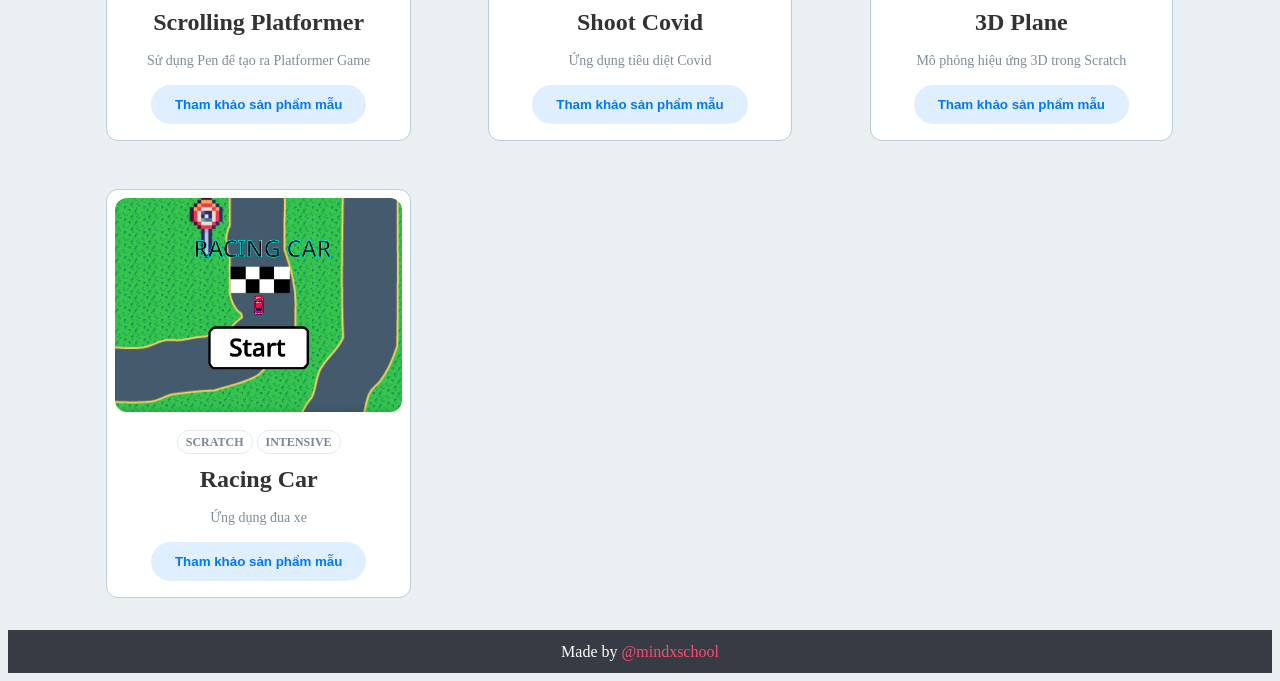
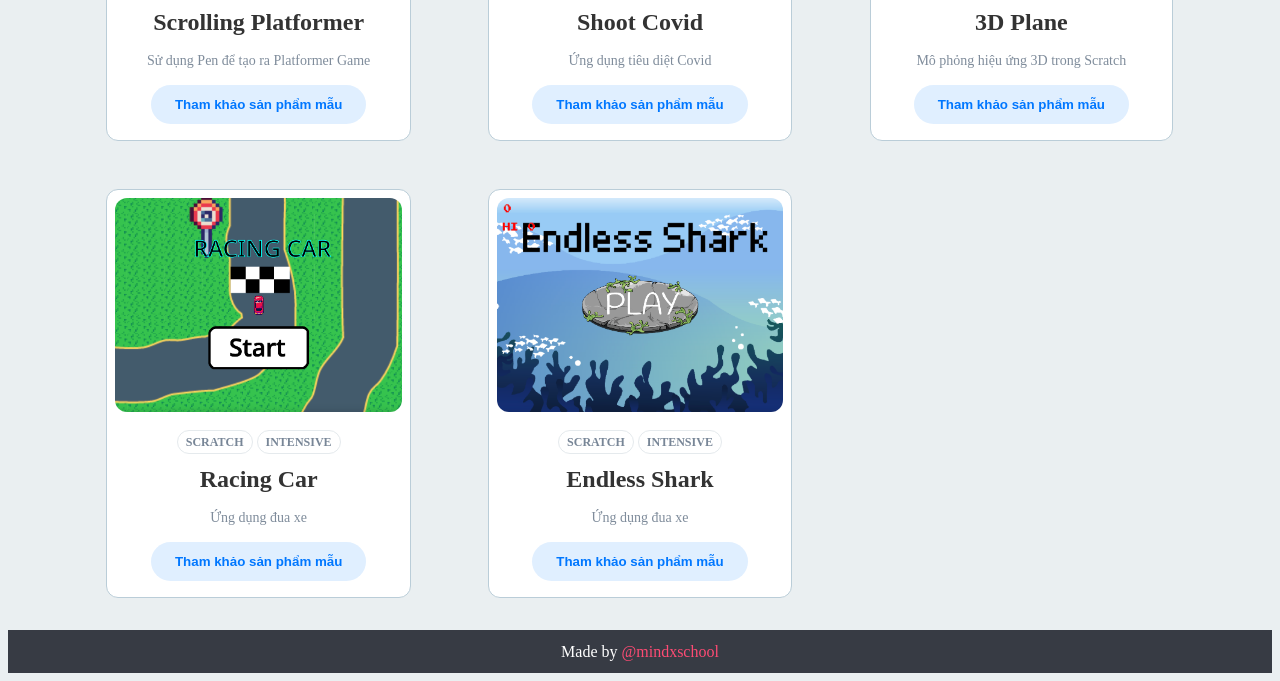
Before and after one commit to mindxDoc/AI, a plain HTML site: page index.html in a window 1280 px wide. Shown: the part 595-1276 px from the top of the page. Drawn offline with Linux system fonts and the light colour scheme.

Commit message:
Update index.html
New game Endless Shark

```diff
--- a/index.html
+++ b/index.html
@@ -345,6 +345,36 @@
           </div>
         </div>
 
+
+        <div id="container">
+          <!-- A div with card class for the card  -->
+          <div class="card">
+            <img
+              src="./Lesson_EndlessShark/endless-shark.png"
+              alt="Scratch Intensive"
+            />
+
+            <!-- A div with card__details class to hold the details in the card  -->
+            <div class="card__details">
+              <!-- Span with tag class for the tag -->
+              <span class="tag">SCRATCH</span>
+
+              <span class="tag">INTENSIVE</span>
+
+              <!-- A div with name class for the name of the card -->
+              <div class="name">Endless Shark</div>
+
+              <p>
+                Ứng dụng đua xe
+              </p>
+
+              <a href="https://mindxdoc.github.io/SI/Lesson_EndlessShark/index.html"
+                ><button>Tham khảo sản phẩm mẫu</button></a
+              >
+            </div>
+          </div>
+        </div>
+
       </ul>
     </section>
 
```
